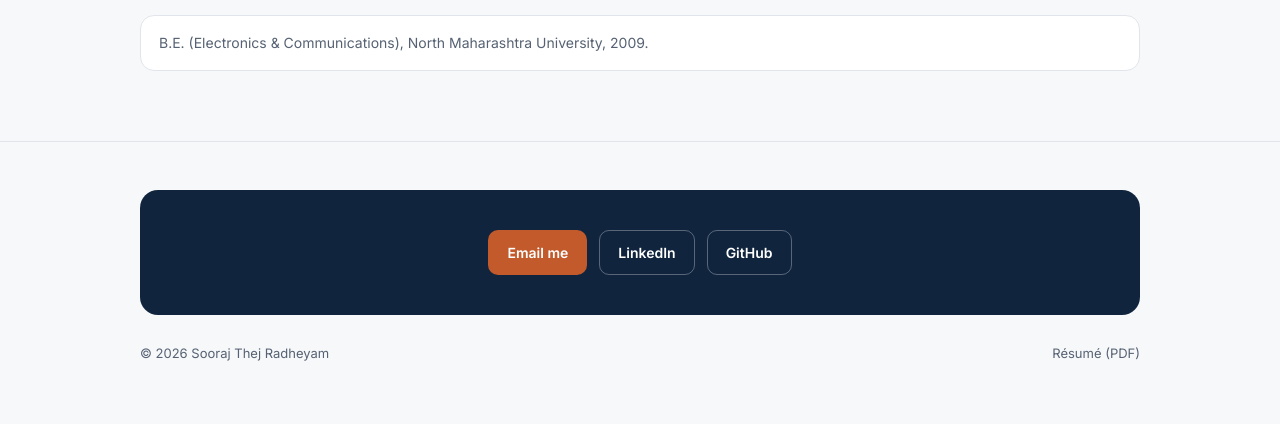
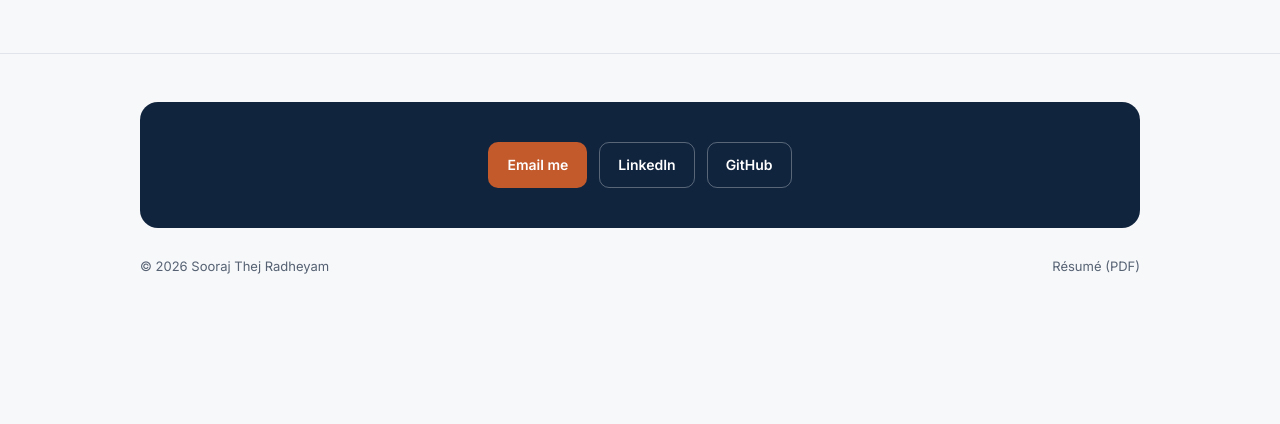
Before and after one commit to soorajtrs/sooraj-portfolio, a plain HTML site: page index.html in a window 1280 px wide. Shown: the part 6978-7402 px from the top of the page. After the commit the page ends 7314 px from the top, so only its background shows below. Drawn offline with Linux system fonts and the light colour scheme.

Commit message:
Remove education line from Certifications section
Co-Authored-By: Claude Sonnet 5 <noreply@anthropic.com>

```diff
--- a/index.html
+++ b/index.html
@@ -566,7 +566,6 @@
           <span class="org"></span>
         </li>
       </ul>
-      <p class="tl-note" style="margin-top:18px;">B.E. (Electronics &amp; Communications), North Maharashtra University, 2009.</p>
     </div>
   </section>
 
```
